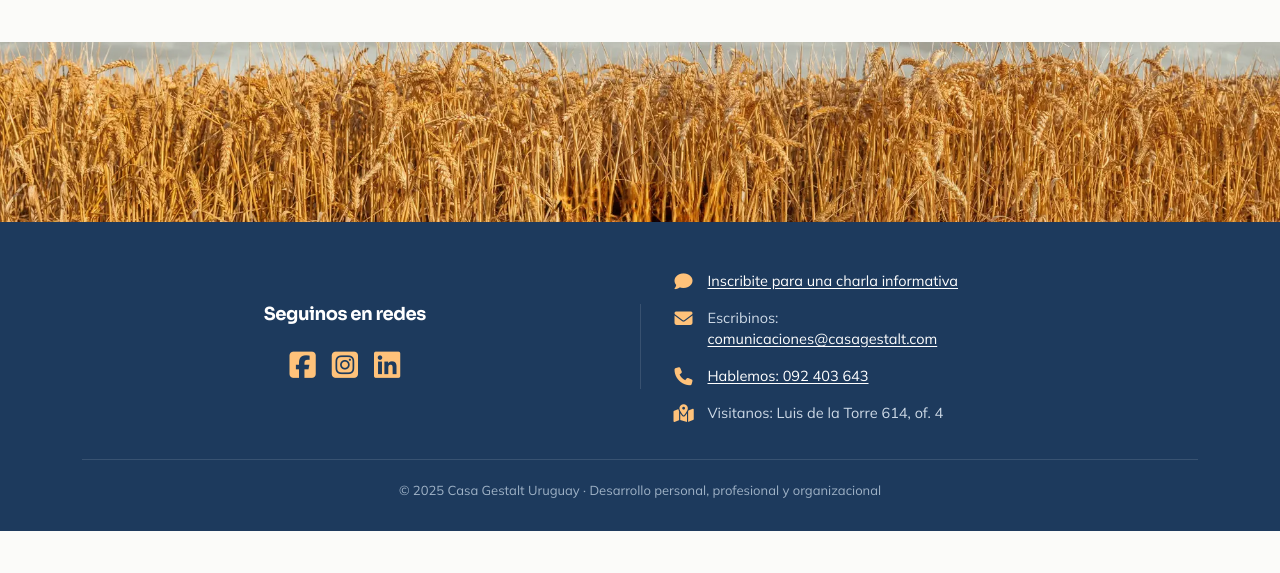
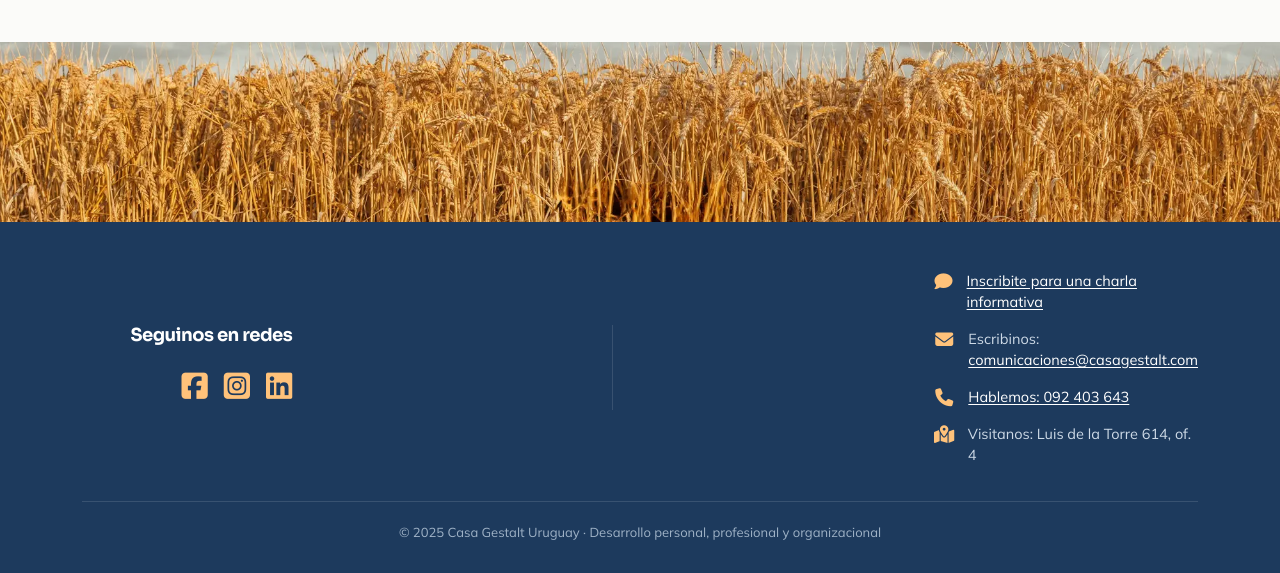
Before and after one commit to guilleVF/casaGestalt, a website: page index.html in a window 1280 px wide. Shown: the part 3041-3614 px from the top of the page. Before the commit the page ends 3572 px from the top, so only its background shows below. Drawn offline with nearby package versions, Linux system fonts and the light colour scheme.

Commit message:
fix: footer alineación según ajuste manual del usuario

```diff
--- a/css/casagestalt.css
+++ b/css/casagestalt.css
@@ -291,14 +291,14 @@ h1, h2, h3 { font-family: var(--font-display); color: var(--azul-900); line-heig
     flex: 1;
     display: flex;
     flex-direction: column;
-    align-items: center;
+    align-items: end;
     justify-content: center;
-    padding-right: 2rem;
+    padding-right: 20rem;
     border-right: 1px solid rgba(255,255,255,.12);
   }
   .footer-contacto {
     flex: 1;
-    padding-left: 2rem;
+    padding-left: 20rem;
   }
 }
 
```
